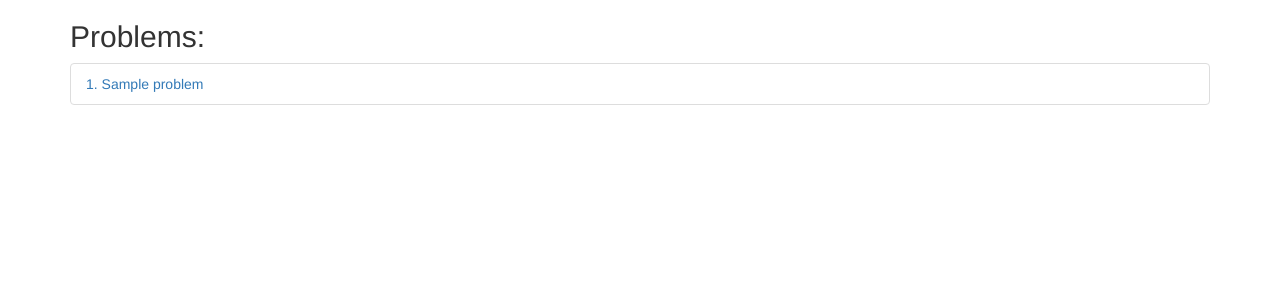
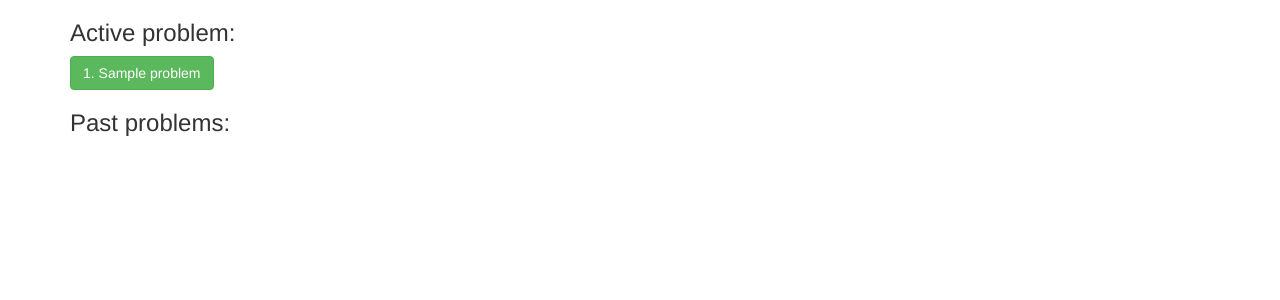
Before and after one commit to trojsten/editor-2018-jar, a Django app: page /submit/problems/ in a window 1280 px wide. Shown: the part 52-352 px from the top of the page. Run offline with Django 3.2, Linux system fonts and the light colour scheme; a user stored in the database is signed in; tables that the repository leaves empty hold one stand-in row (values such as "Sample post"); some libraries are stand-ins or nearby versions.

Commit message:
Add model for active problem and submit output.

```diff
--- a/editor/submit/models.py
+++ b/editor/submit/models.py
@@ -31,7 +31,28 @@ class Row(models.Model):
     content = models.CharField(max_length=80, default="")
 
     def __unicode__(self):
-        return "Row-%s-%s-%s-%s" % (user, problem, order, lang)
+        return "(Row-%s-%s-%s-%s)" % (user, problem, order, lang)
 
     class Meta:
         unique_together = ("user", "problem", "order")
+
+class ActiveProblem(models.Model):
+    user = models.OneToOneField(User)
+    problem = models.ForeignKey(Problem)
+
+class SubmitOutput(models.Model):
+    OK = 1
+    WRONG = 2
+    STATUS_CHOICES = (
+            (OK, 'OK'),
+            (WRONG, 'Wrong'),
+    )
+
+    timestamp = models.DateTimeField(auto_now=True)
+    user = models.ForeignKey(User)
+    problem = models.ForeignKey(Problem)
+    test_case = models.IntegerField(default=1)
+    status = models.IntegerField(choices=STATUS_CHOICES)
+
+    def __unicode__(self):
+        return "(Output-%s-%s-%s-%-%)" % (timestamp, user, problem, test_case, status)
--- a/editor/submit/templates/submit/problem.html
+++ b/editor/submit/templates/submit/problem.html
@@ -17,13 +17,14 @@
                 aria-describedby="basic-addon{{ row.order }}"
                 value="{{ row.content | safe }}"
                 name="row-{{ row.order }}"
+                {% if readonly %}readonly=true{% endif %}
             >
             </input>
             <span class="input-group-addon language" id="basic-addon{{ row.order }}">{{ row.get_lang_display }}</span>
         </div>
     {% endfor %}
     <br/>
-	<button type="submit" class="btn btn-success" name="save">Save</button>
+    <button type="submit" class="btn btn-success {% if readonly %}disabled{% endif %}" name="save">Save</button>
 	<button type="submit" class="btn btn-primary disabled" name="save-submit">Save & Submit</button>
 </form>
 {% endblock %}
--- a/editor/submit/templates/submit/problems.html
+++ b/editor/submit/templates/submit/problems.html
@@ -1,9 +1,16 @@
 {% extends 'submit/main.html' %}
 
 {% block content %}
-    <h2>Problems:</h2>
+    <h3>Active problem:</h3>
+    <a
+        class="btn btn-success"
+        href="/submit/problem/{{ active_problem.id }}"
+    >
+        {{ active_problem.order }}. {{ active_problem.title }}
+    </a>
+    <h3>Past problems:</h3>
     <ul class="list-group">
-    {% for problem in problems %}
+    {% for problem in past_problems %}
         <li class="list-group-item">
             <a href="/submit/problem/{{ problem.id }}">{{ problem.order }}. {{ problem.title }}</a>
         </li>
--- a/editor/submit/views.py
+++ b/editor/submit/views.py
@@ -2,7 +2,7 @@ from django.shortcuts import render
 from django.contrib.auth import authenticate, login, logout
 from django.http import HttpResponseRedirect, HttpResponse
 from django.contrib.auth.decorators import login_required
-from submit.models import Problem, Row
+from submit.models import Problem, Row, ActiveProblem
 import sys
 
 def index(request):
@@ -10,19 +10,30 @@ def index(request):
 
 @login_required(login_url='/submit/login/')
 def problems(request):
-    all_entries = Problem.objects.order_by('order')
-    # TODO: filter only those which he can see
+    user = request.user
+    active = ActiveProblem.objects.get(user=user)
+    active_problem = Problem.objects.get(pk=active.problem.id)
+    past_problems = Problem.objects.filter(order__lt=active_problem.order)
     context_dict = {
-        'problems': all_entries
+        'past_problems': past_problems,
+        'active_problem': active_problem,
     }
     return render(request, 'submit/problems.html', context_dict)
 
 @login_required(login_url='/submit/login/')
 def problem(request, problem_id):
     user = request.user
+
+    active = ActiveProblem.objects.get(user=user)
+    active_problem = Problem.objects.get(pk=active.problem.id)
     problem = Problem.objects.get(pk=problem_id)
+    readonly = (active_problem != problem)
+
     rows = Row.objects.filter(problem=problem, user=user).order_by('order')
     if request.method == 'POST':
+        if readonly:
+            return HttpResponseRedirect('/submit/problem/%s' % problem_id)
+
         for row in rows:
             row.content = request.POST.get('row-%s' % row.order)
             row.save()
@@ -35,6 +46,7 @@ def problem(request, problem_id):
         context_dict = {
             'problem': problem,
             'rows': rows,
+            'readonly': readonly,
         }
         return render(request, 'submit/problem.html', context_dict)
 
```
Also changed, not shown: editor/submit/admin.py (+9 -1 lines).
